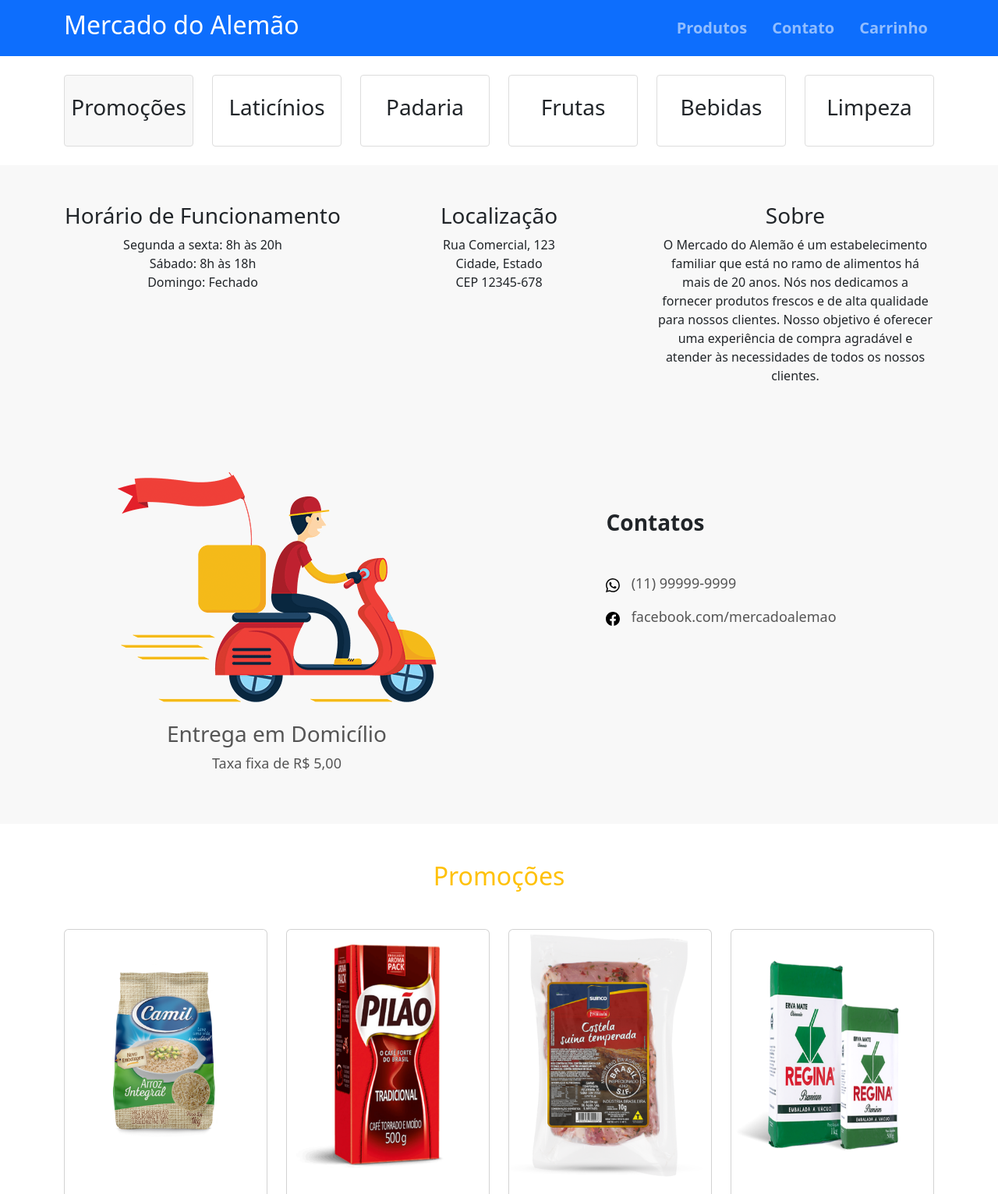
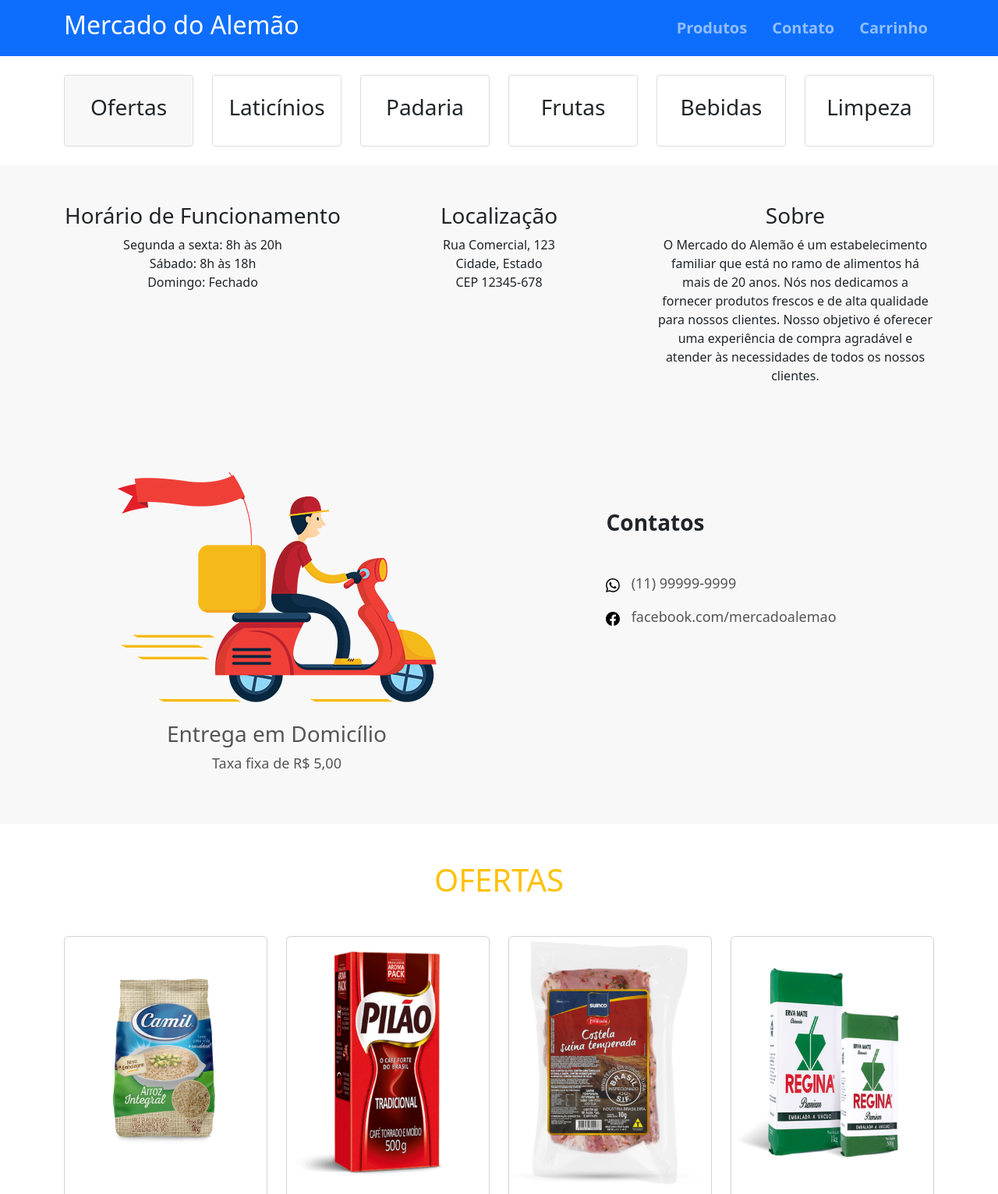
Before and after one commit to CleitonLahm/mercado-do-alemao, a plain HTML site: page index.html in a window 1280 px wide. Shown: the top 1532 px of the page at 78% size. Drawn offline with nearby package versions, Linux system fonts and the light colour scheme.

Commit message:
Update index.html

```diff
--- a/index.html
+++ b/index.html
@@ -42,7 +42,7 @@
         <div class="col-md-2 col-sm-4">
           <div class="food-card promo-card p-4 text-center">
             <div class="card-content d-flex text-center justify-content-center h-100">
-              <h3><a href="#promocoes" class="nav-link">Promoções</a></h3>
+              <h3><a href="#ofertas" class="nav-link">Ofertas</a></h3>
             </div>
           </div>
         </div>
@@ -144,9 +144,9 @@
     </div>
   </section>
 
-  <section class="product-highlights-section bg-white py-5" id="promocoes">
+  <section class="product-highlights-section bg-white py-5" id="ofertas">
     <div class="container">
-      <h3 class="text-center mb-5 text-warning fs-2">Promoções</h3>
+      <h3 class="text-center mb-5 text-warning fs-1">OFERTAS</h3>
       <div class="row">
         <div class="col-md-3">
           <div class="card mb-4">
```
